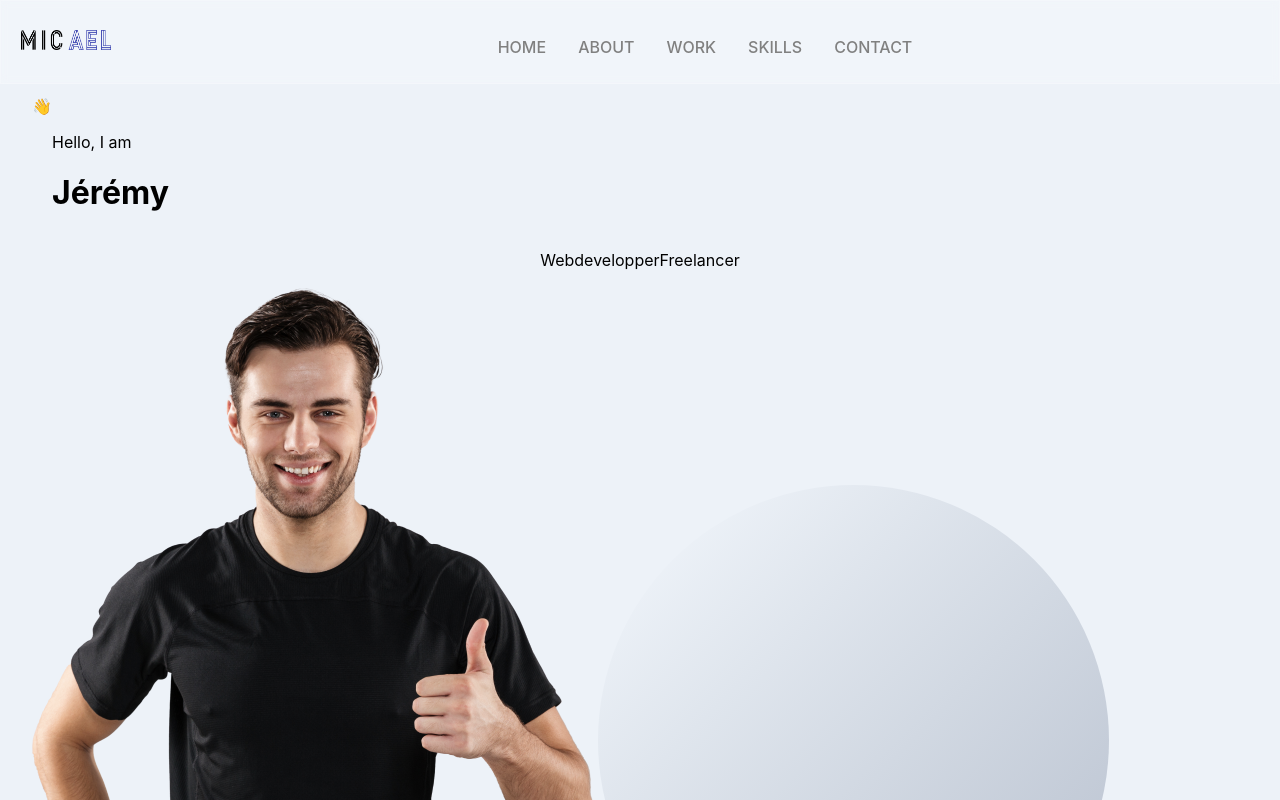
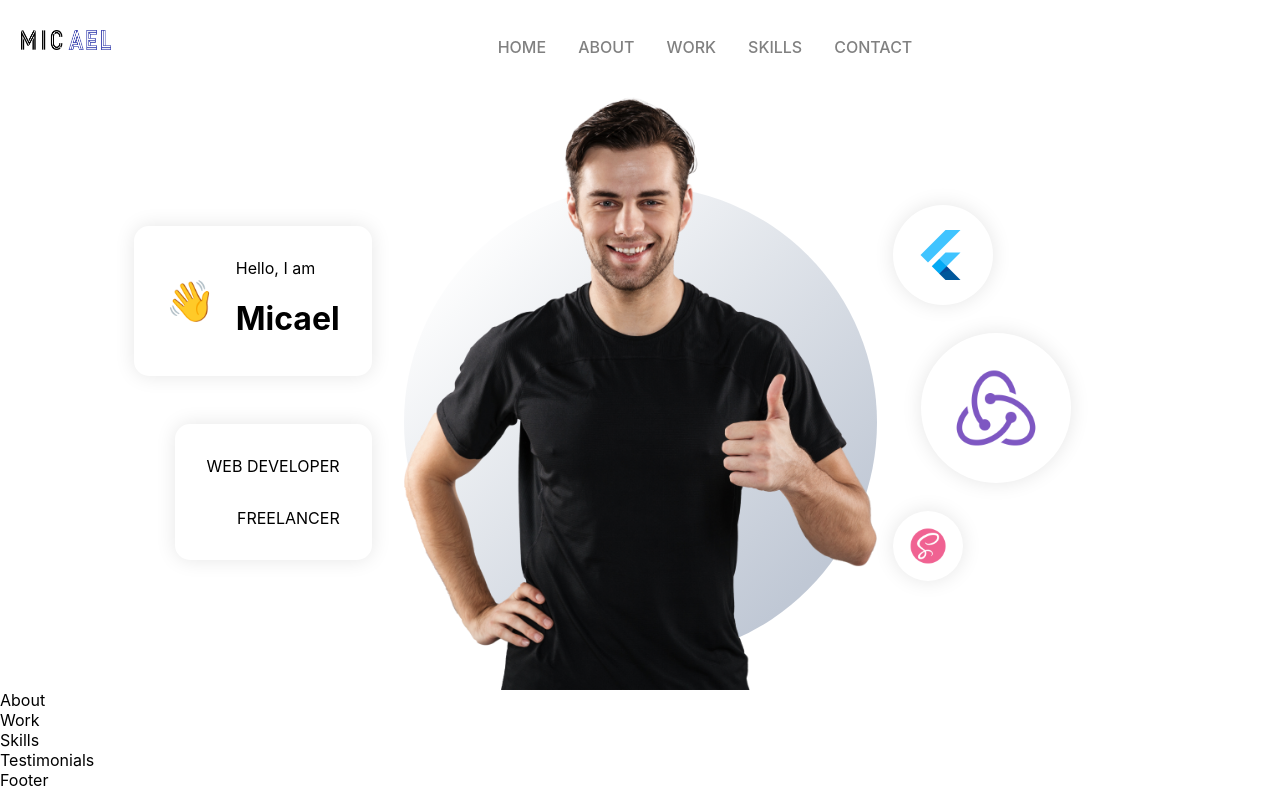
Before and after one commit to JerDamb/modern-portfolio-react, a React (Create React App) app: page / in a window 1280 px wide. Shown: the top 800 px of the page. Built offline with nearby package versions, Linux system fonts and the light colour scheme.

Commit message:
header section is done

```diff
--- a/src/container/Header/Header.jsx
+++ b/src/container/Header/Header.jsx
@@ -1,68 +1,71 @@
-import React from 'react'
-import { motion } from 'framer-motion'
-import { images } from '../../constants'
-import './Header.scss'
+import React from 'react';
+import { motion } from 'framer-motion';
 
-const Header = () => {
+// import { AppWrap } from '../../wrapper';
+import { images } from '../../constants';
+import './Header.scss';
 
-  const scaleVariants ={
-    whileInView:{
-      scale: [0,1],
-      opacity: [0,1],
-      transition:{
+const scaleVariants = {
+  whileInView: {
+    scale: [0, 1],
+    opacity: [0, 1],
+    transition: {
       duration: 1,
-        ease: 'easeInOut'
-      }
-    }
-  }
-  return (
-    <div id="home" className='app__header'>
+      ease: 'easeInOut',
+    },
+  },
+};
+
+const Header = () => (
+  <div className="app__header app__flex">
     <motion.div
-        whileInView={{ x:[-100, 0], opacity: [0, 1] }}
-        transition={{ duration: 1.5 }}
-        className='app_header-info'
+      whileInView={{ x: [-100, 0], opacity: [0, 1] }}
+      transition={{ duration: 0.5 }}
+      className="app__header-info"
     >
       <div className="app__header-badge">
-          <div className="badge-cmp">
+        <div className="badge-cmp app__flex">
           <span>👋</span>
-            <div style={{ marginLeft:20 }}>
-              <p className='p-text'>Hello, I am</p>
-              <h1 className="head-text">Jérémy</h1>
+          <div style={{ marginLeft: 20 }}>
+            <p className="p-text">Hello, I am</p>
+            <h1 className="head-text">Micael</h1>
           </div>
         </div>
+
         <div className="tag-cmp app__flex">
-            <p className='p-text'>Webdevelopper</p>
-            <p className='p-text'>Freelancer</p>
+          <p className="p-text">Web Developer</p>
+          <p className="p-text">Freelancer</p>
         </div>
       </div>
     </motion.div>
+
     <motion.div
       whileInView={{ opacity: [0, 1] }}
-        transition={{ duration: 0.5, delaychildren: 0.5 }}
-        className='app_header-img'
+      transition={{ duration: 0.5, delayChildren: 0.5 }}
+      className="app__header-img"
     >
       <img src={images.profile} alt="profile_bg" />
       <motion.img
         whileInView={{ scale: [0, 1] }}
         transition={{ duration: 1, ease: 'easeInOut' }}
         src={images.circle}
-          alt='profile_circle'
-          className='overlay_circle'
+        alt="profile_circle"
+        className="overlay_circle"
       />
     </motion.div>
+
     <motion.div
       variants={scaleVariants}
       whileInView={scaleVariants.whileInView}
-        className='app__header-circles'
+      className="app__header-circles"
     >
       {[images.flutter, images.redux, images.sass].map((circle, index) => (
         <div className="circle-cmp app__flex" key={`circle-${index}`}>
-            <img src={circle} alt="circle" />
+          <img src={circle} alt="profile_bg" />
         </div>
       ))}
     </motion.div>
   </div>
-  )
-}
+);
 
-export default Header
+export default Header;
--- a/src/container/Header/Header.scss
+++ b/src/container/Header/Header.scss
@@ -1,10 +1,11 @@
 #home {
   position: relative;
-  background: url(../../assets/bgIMG.png);
+  background: url("../../assets/bgIMG.png");
   background-size: cover;
+  background-position: center;
   background-repeat: repeat;
-  background-position: center;
 
+  // disable the default padding styles
   .app__wrapper {
     padding: 0;
 
@@ -13,25 +14,26 @@
     }
   }
 }
-//   display: flex;
-//   justify-content: center;
-//   align-items: center;
 
 .app__header {
   flex: 1;
   width: 100%;
   height: 100%;
   flex-direction: row;
-  padding: 6rem 2rem 0;
+
+  padding: 6rem 2rem 0rem;
 
   @media screen and (min-width: 2000px) {
     padding-top: 8rem;
   }
+
   @media screen and (max-width: 1200px) {
     flex-direction: column;
   }
+
   @media screen and (max-width: 450px) {
-    padding-top: 6rem 1rem 2rem;
+    padding: 6rem 1rem 2rem;
+  }
 }
 
 .app__header-info {
@@ -42,9 +44,12 @@
   align-items: flex-start;
   height: 100%;
 
-    @media screen and (max-width: 2000px) {
+  margin: 0 2rem;
+
+  @media screen and (max-width: 1200px) {
     width: 100%;
     margin-right: 0rem;
+  }
 }
 
 .app__header-badge {
@@ -53,6 +58,139 @@
   justify-content: flex-end;
   align-items: flex-end;
   flex-direction: column;
+
+  .badge-cmp,
+  .tag-cmp {
+    padding: 1rem 2rem;
+    background: var(--white-color);
+    border-radius: 15px;
+    flex-direction: row;
+    width: auto;
+
+    box-shadow: 0px 0px 20px rgba(0, 0, 0, 0.1);
+  }
+
+  .tag-cmp {
+    flex-direction: column;
+    margin-top: 3rem;
+
+    p {
+      width: 100%;
+      text-transform: uppercase;
+      text-align: right;
+    }
+  }
+
+  span {
+    font-size: 2.5rem;
+
+    @media screen and (min-width: 2000px) {
+      font-size: 5rem;
+    }
+  }
+
+  @media screen and (max-width: 1200px) {
+    justify-content: flex-start;
+    align-items: flex-start;
+  }
+}
+
+.app__header-circles {
+  flex: 0.75;
+  display: flex;
+  flex-direction: column;
+  justify-content: space-evenly;
+  align-items: flex-start;
+  height: 100%;
+  margin-left: 1rem;
+
+  div {
+    width: 100px;
+    height: 100px;
+    border-radius: 50%;
+
+    background: var(--white-color);
+    box-shadow: 0px 0px 20px rgba(0, 0, 0, 0.1);
+
+    img {
+      width: 60%;
+      height: 60%;
+    }
+  }
+
+  // circles with different height & width
+
+  div:nth-child(1) {
+    width: 100px;
+    height: 100px;
+  }
+
+  div:nth-child(2) {
+    margin: 1.75rem;
+    width: 150px;
+    height: 150px;
+  }
+
+  div:nth-child(3) {
+    width: 70px;
+    height: 70px;
+  }
+
+  @media screen and (min-width: 2000px) {
+    div:nth-child(2) {
+      width: 400px;
+      height: 400px;
+    }
+
+    div:nth-child(3) {
+      width: 170px;
+      height: 170px;
+    }
+
+    div:nth-child(1) {
+      width: 200px;
+      height: 200px;
+    }
+  }
+
+  @media screen and (max-width: 1200px) {
+    width: 100%;
+    flex-direction: row;
+    flex-wrap: wrap;
+    margin-left: 0;
+
+    div {
+      margin: 1rem;
     }
   }
 }
+
+.app__header-img {
+  flex: 1;
+  height: 100%;
+
+  display: flex;
+  justify-content: flex-end;
+  align-items: flex-end;
+  position: relative;
+
+  img {
+    width: 100%;
+    object-fit: contain;
+    z-index: 1;
+  }
+
+  .overlay_circle {
+    position: absolute;
+    left: 0;
+    right: 0;
+    bottom: 0;
+    z-index: 0;
+    width: 100%;
+    height: 90%;
+  }
+
+  @media screen and (max-width: 1200px) {
+    margin: 2rem 0;
+  }
+}
```
Lines whose indentation alone changed are shown as unchanged.
